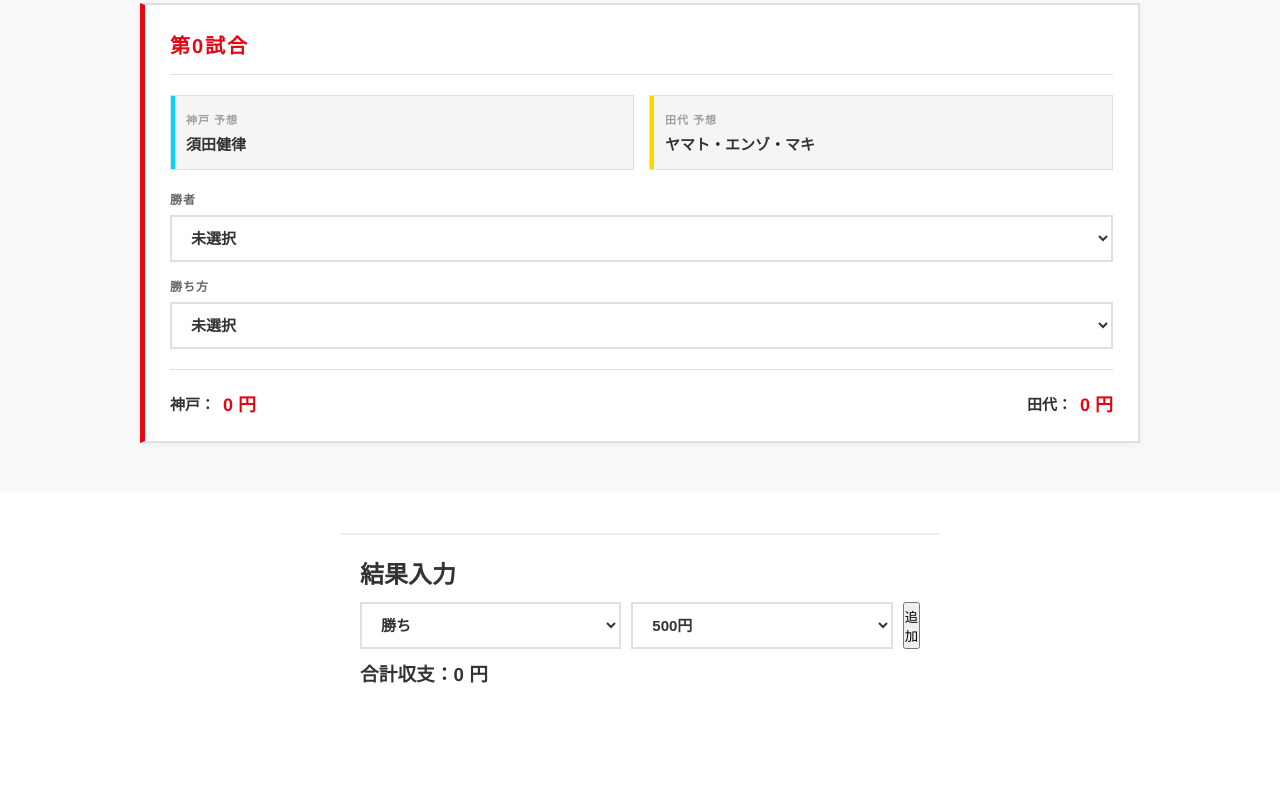
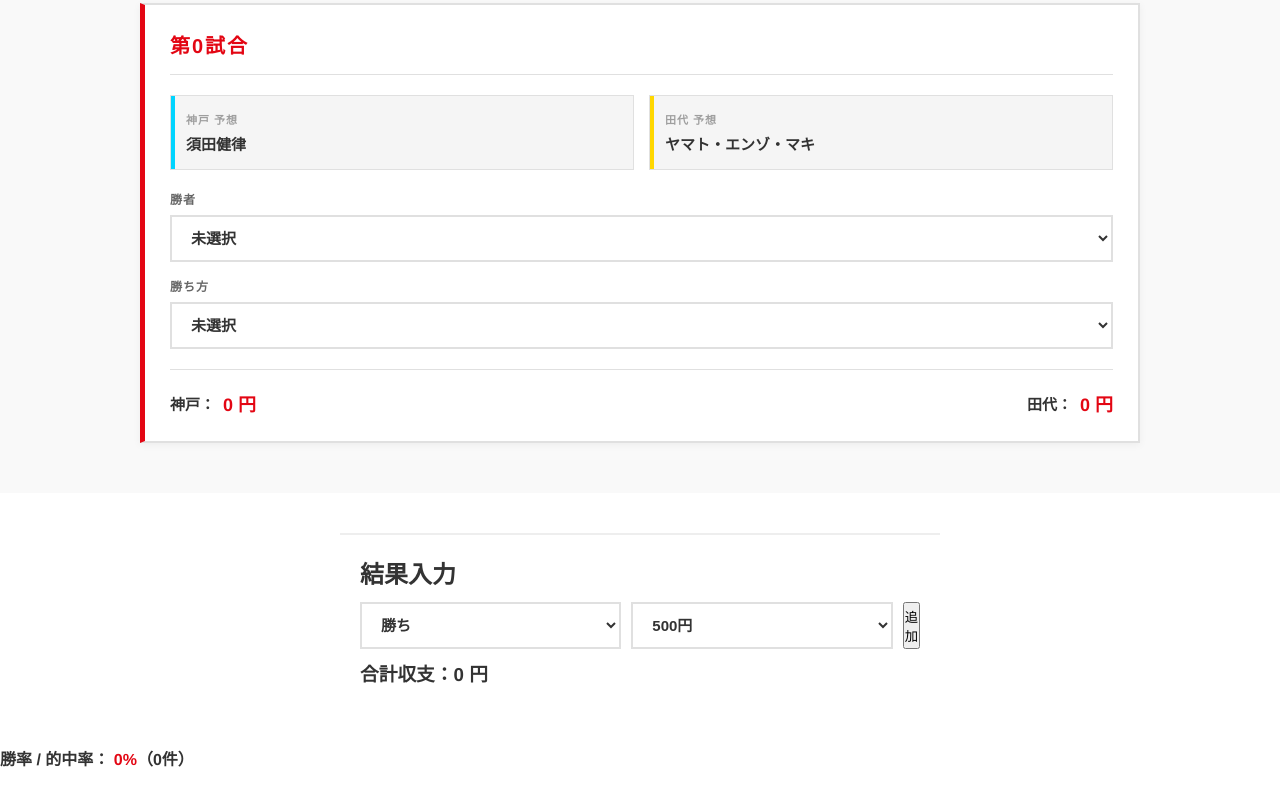
Before and after one commit to tasshi5/rizin-app, a plain HTML site: page index.html in a window 1280 px wide. Shown: the part 7004-7810 px from the top of the page. Drawn offline with Linux system fonts and the light colour scheme.

Commit message:
Update index.html

```diff
--- a/index.html
+++ b/index.html
@@ -521,6 +521,74 @@ function calculate(){
 
   render();
 </script>
+<script>
+(function () {
+  // ===== 設定 =====
+  const STORAGE_KEY = 'rizin_results';
+
+  // 表示を差し込む基準（合計収支の近くに入れる）
+  // 既存の合計収支表示の要素ID/クラスがある場合は、ここを合わせてください
+  // 見つからなければ body の最後に追加します
+  const INSERT_AFTER_SELECTOR = '#total-profit, .total-profit';
+
+  function safeParseJSON(value) {
+    try {
+      return JSON.parse(value);
+    } catch (e) {
+      return [];
+    }
+  }
+
+  function calcWinRate(results) {
+    const total = results.length;
+    if (!total) return 0;
+
+    // 勝ち判定：
+    // 既存データに合わせて、以下のどれかで true を拾う設計
+    // - result.win === true
+    // - result.result === 'win'
+    // - result.isWin === true
+    const wins = results.filter(r =>
+      r?.win === true ||
+      r?.isWin === true ||
+      r?.result === 'win'
+    ).length;
+
+    return Math.round((wins / total) * 100);
+  }
+
+  function renderWinRate(rate, total) {
+    const el = document.createElement('div');
+    el.id = 'win-rate-box';
+    el.style.marginTop = '8px';
+    el.style.fontWeight = 'bold';
+    el.style.color = '#333';
+    el.innerHTML = `勝率 / 的中率： <span style="color:#E30613">${rate}%</span>（${total}件）`;
+    return el;
+  }
+
+  function insertAfterTarget(node) {
+    const target = document.querySelector(INSERT_AFTER_SELECTOR);
+    if (target && target.parentNode) {
+      target.parentNode.insertBefore(node, target.nextSibling);
+    } else {
+      document.body.appendChild(node);
+    }
+  }
+
+  // ===== 実行 =====
+  const raw = localStorage.getItem(STORAGE_KEY);
+  const results = Array.isArray(raw) ? raw : safeParseJSON(raw || '[]');
+
+  const total = results.length;
+  const rate = calcWinRate(results);
+
+  // 既に表示があれば二重に出さない
+  if (!document.getElementById('win-rate-box')) {
+    insertAfterTarget(renderWinRate(rate, total));
+  }
+})();
+</script>
 
 </body>
 </html>
```
